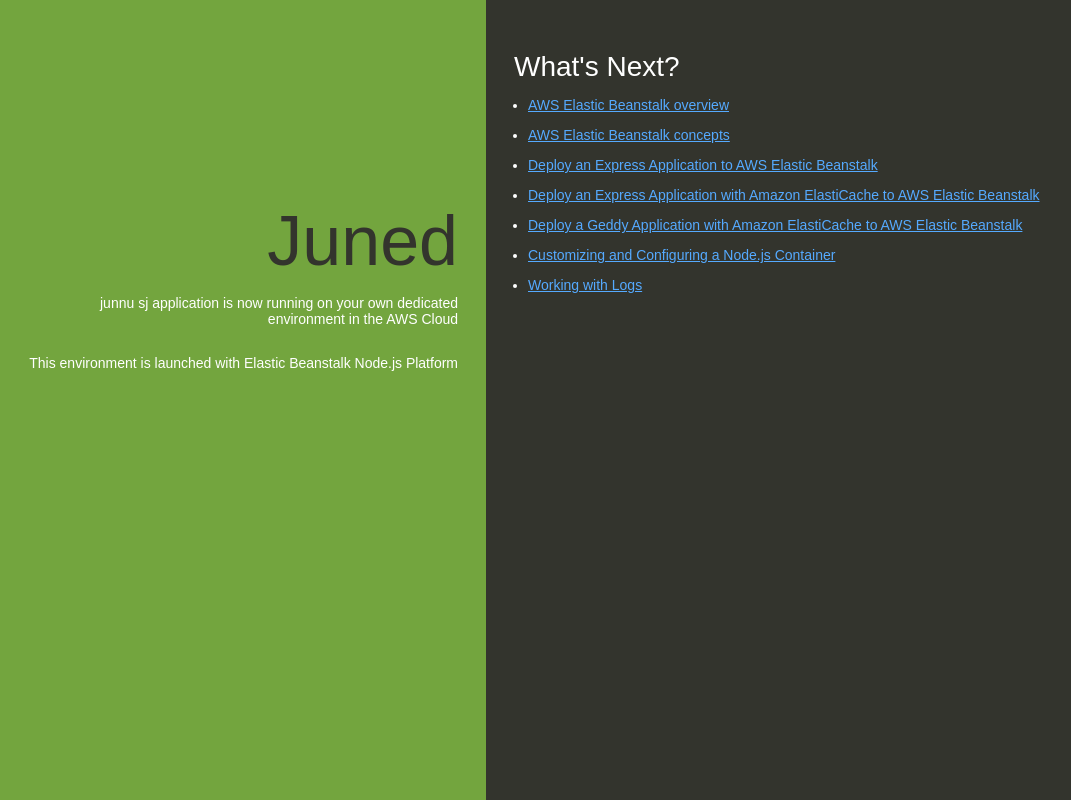
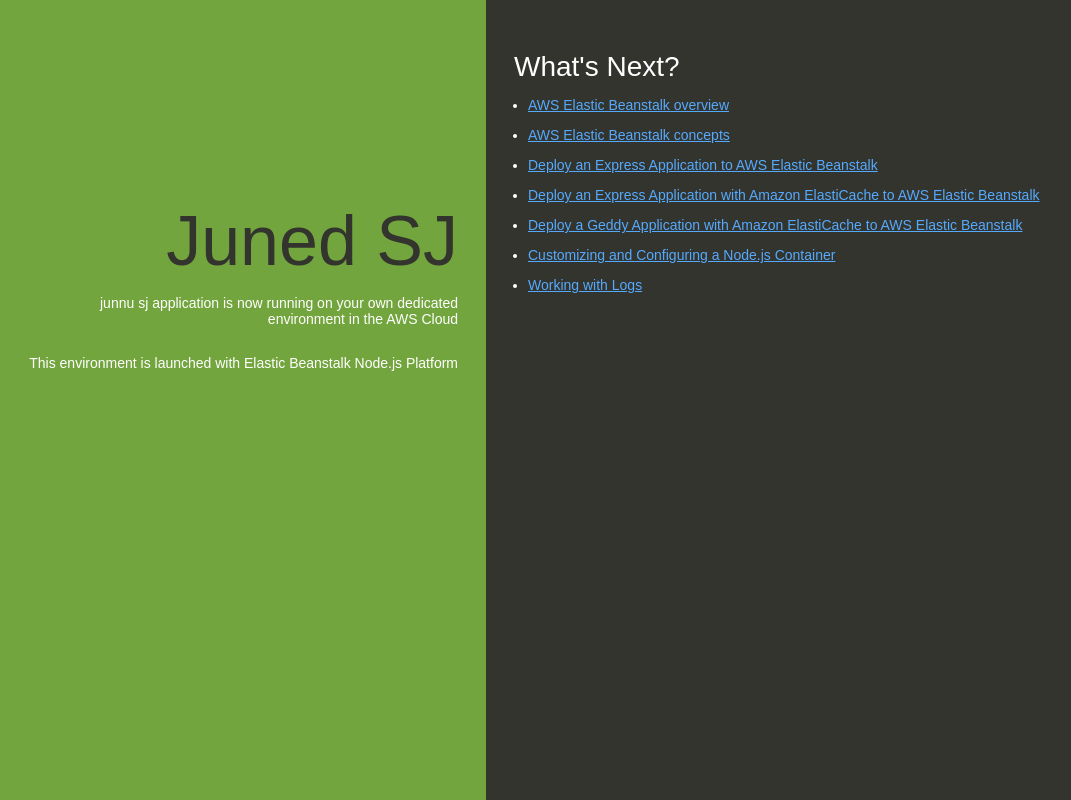
Before and after one commit to junedkadirshaikh/demonodejs, a website: page index.html in a window 1280 px wide. Shown: the whole page, without its empty margins (154-1225 px from the left). Drawn offline with Linux system fonts and the light colour scheme.

Commit message:
Version 2

```diff
--- a/index.html
+++ b/index.html
@@ -74,7 +74,7 @@
   </head>
   <body>
     <div class="textColumn">
-      <h1>Juned </h1>
+      <h1>Juned SJ </h1>
       <p>junnu sj application is now running on your own dedicated environment in the AWS Cloud</p>
       <p>This environment is launched with Elastic Beanstalk Node.js Platform</p>
     </div>
```
